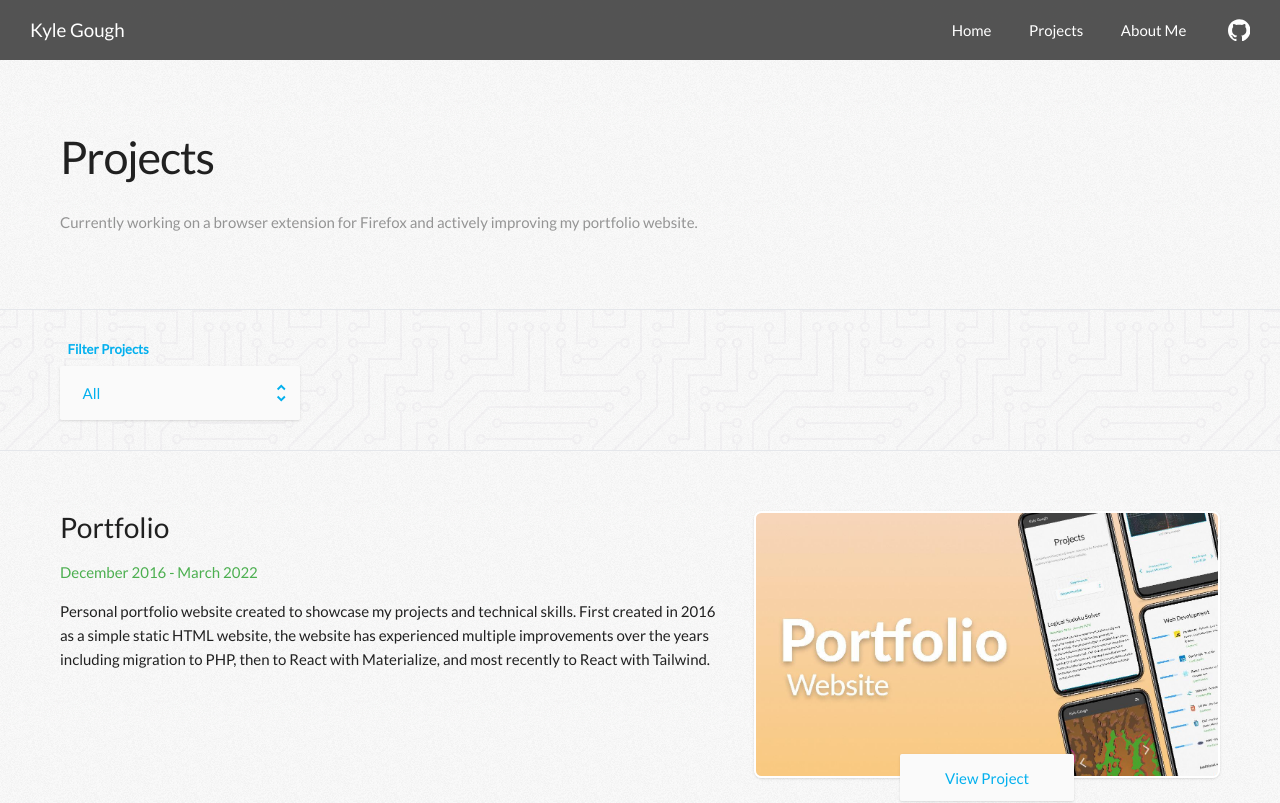
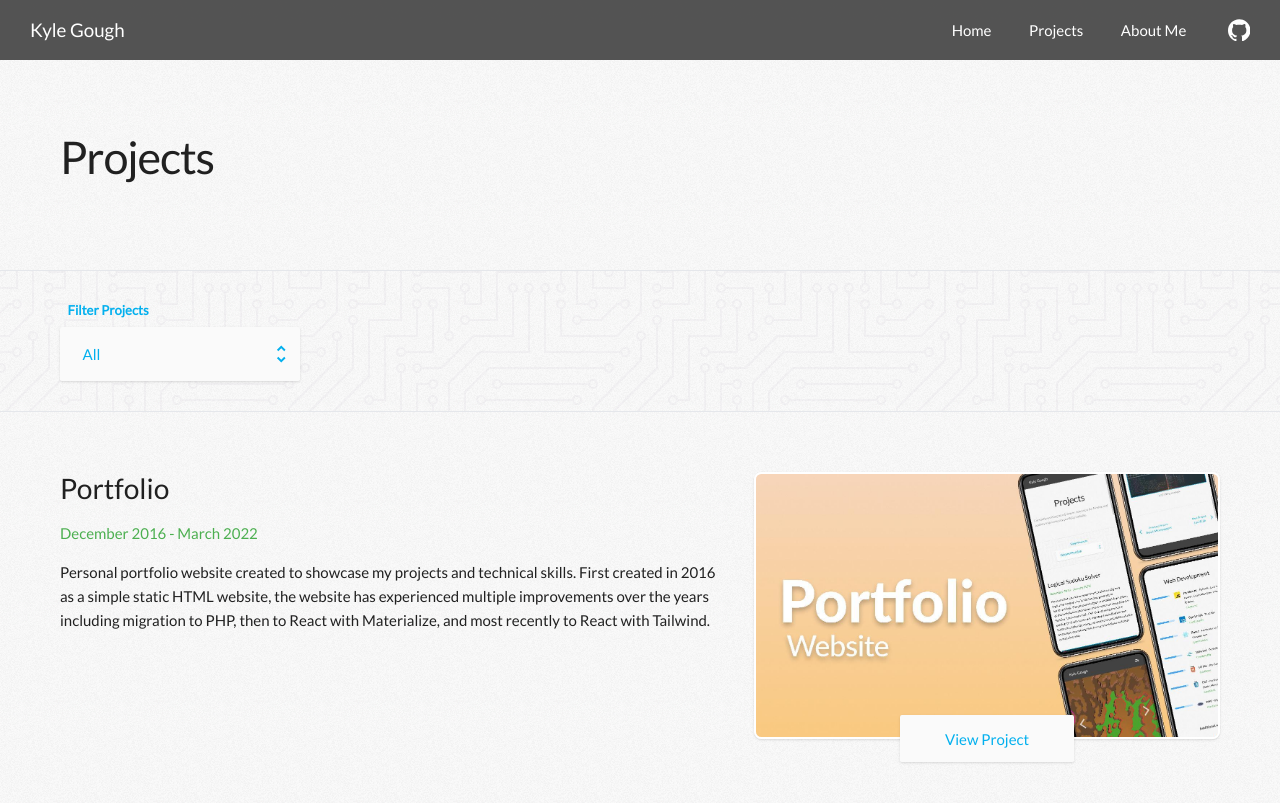
Before and after one commit to KyleGough/portfolio, a React (Create React App) app: page /projects in a window 1280 px wide. Shown: the top 803 px of the page. Built offline with nearby package versions, Linux system fonts and the light colour scheme.

Commit message:
Removed current project info

```diff
--- a/src/Projects.tsx
+++ b/src/Projects.tsx
@@ -31,7 +31,6 @@ export default function Projects() {
         <>
         <Section>
             <h1 className='project-title mb-8 text-center md:text-left'>Projects</h1>
-            <p className='mb-4 font-thin text-light'>Currently working on a browser extension for Firefox and actively improving my portfolio website.</p>
         </Section>
 
         <hr className='mt-8 h-px bg-divider' />
```
